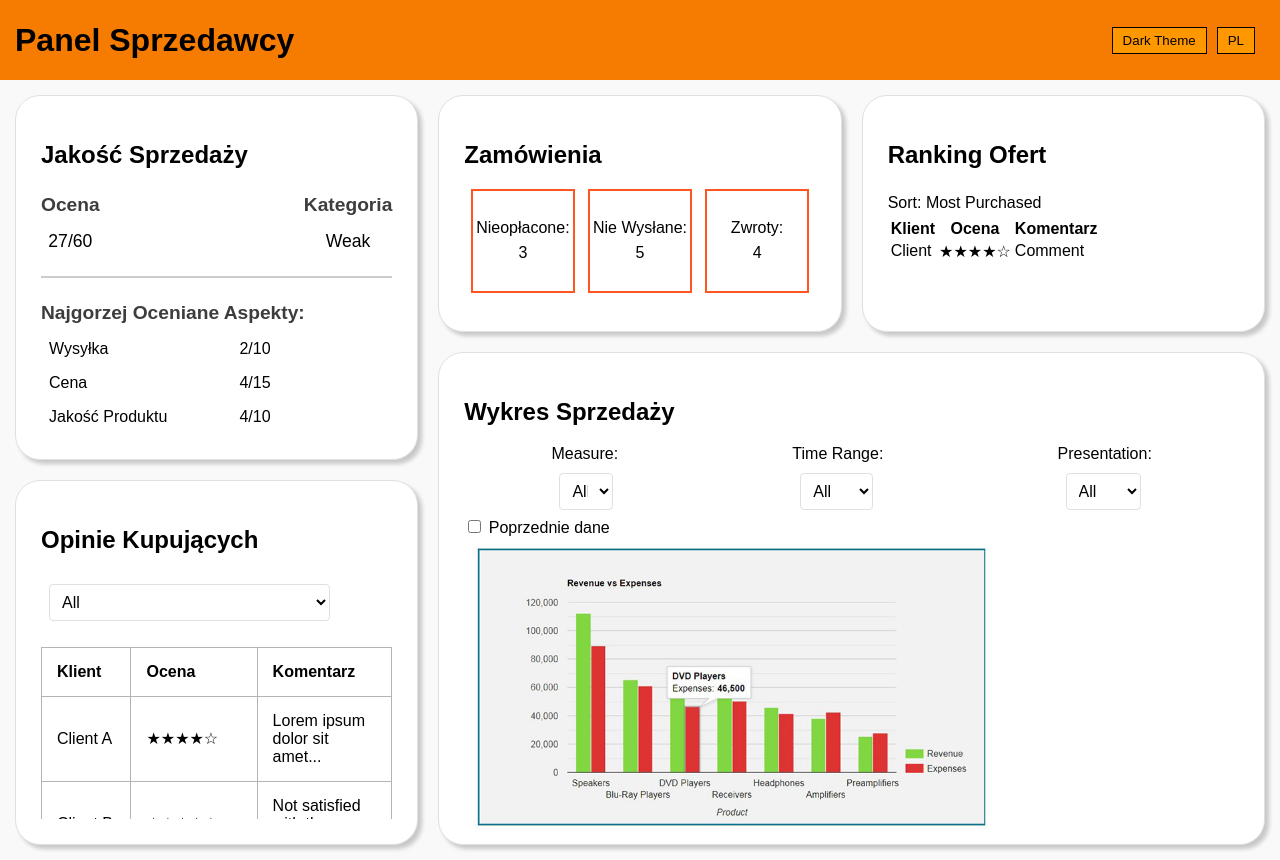
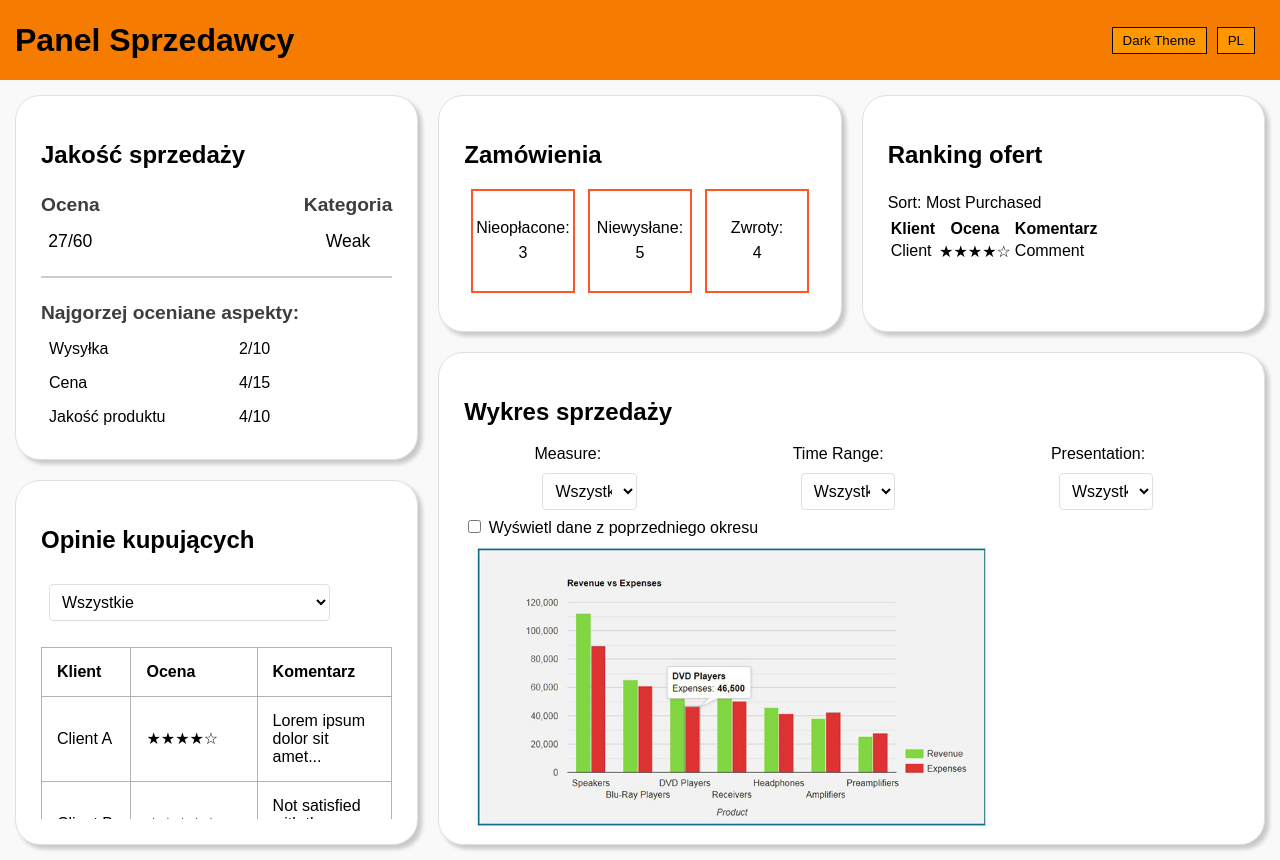
Before and after one commit to banutiy-owl/dashboard-app, a Next.js app: page / in a window 1280 px wide. Built offline with nearby package versions, Linux system fonts and the light colour scheme.

Commit message:
Language changes

```diff
--- a/src/app/layout.js
+++ b/src/app/layout.js
@@ -7,43 +7,43 @@ export const LanguageContext = createContext();
 const translations = {
   PL: {
     title: "Panel Sprzedawcy",
-    salesQuality: "Jakość Sprzedaży",
+    salesQuality: "Jakość sprzedaży",
     orders: "Zamówienia",
-    all: "All",
-    previousData: "Poprzednie dane",
-    ranking: "Ranking Ofert",
-    reviews: "Opinie Kupujących",
-    salesChart: "Wykres Sprzedaży",
+    all: "Wszystkie",
+    previousData: "Wyświetl dane z poprzedniego okresu",
+    ranking: "Ranking ofert",
+    reviews: "Opinie kupujących",
+    salesChart: "Wykres sprzedaży",
     profile: "Profil",
     unpaid: "Nieopłacone",
-    unshipped: "Nie Wysłane",
+    unshipped: "Niewysłane",
     returns: "Zwroty",
-    worstAspects: "Najgorzej Oceniane Aspekty",
+    worstAspects: "Najgorzej oceniane aspekty",
     shipping: "Wysyłka",
     price: "Cena",
-    productQuality: "Jakość Produktu",
+    productQuality: "Jakość produktu",
     score: "Ocena",
     category: "Kategoria",
     client: "Klient",
     comment: "Komentarz"
   },
   EN: {
-    title: "Seller Dashboard",
-    salesQuality: "Sales Quality",
+    title: "Seller's Dashboard",
+    salesQuality: "Sales quality",
     orders: "Orders",
-    all: "Wszystkie",
-    previousData: "Previous data",
-    ranking: "Offer Ranking",
-    reviews: "Customer Reviews",
-    salesChart: "Sales Chart",
+    all: "All",
+    previousData: "Show data from the previous time period",
+    ranking: "Offers ranking",
+    reviews: "Customer reviews",
+    salesChart: "Sales chart",
     profile: "Profile",
     unpaid: "Unpaid",
     unshipped: "Unshipped",
     returns: "Returns",
-    worstAspects: "Worst-rated Aspects",
+    worstAspects: "Worst-rated aspects",
     shipping: "Shipping",
     price: "Price",
-    productQuality: "Product Quality",
+    productQuality: "Product quality",
     score: "Score",
     category: "Category",
     client: "Client",
```
